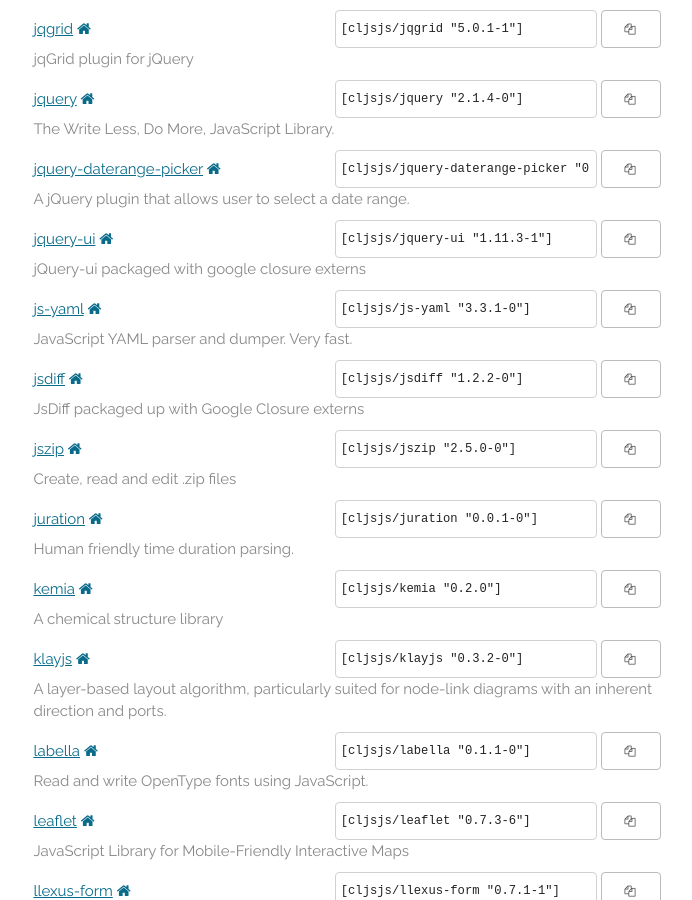
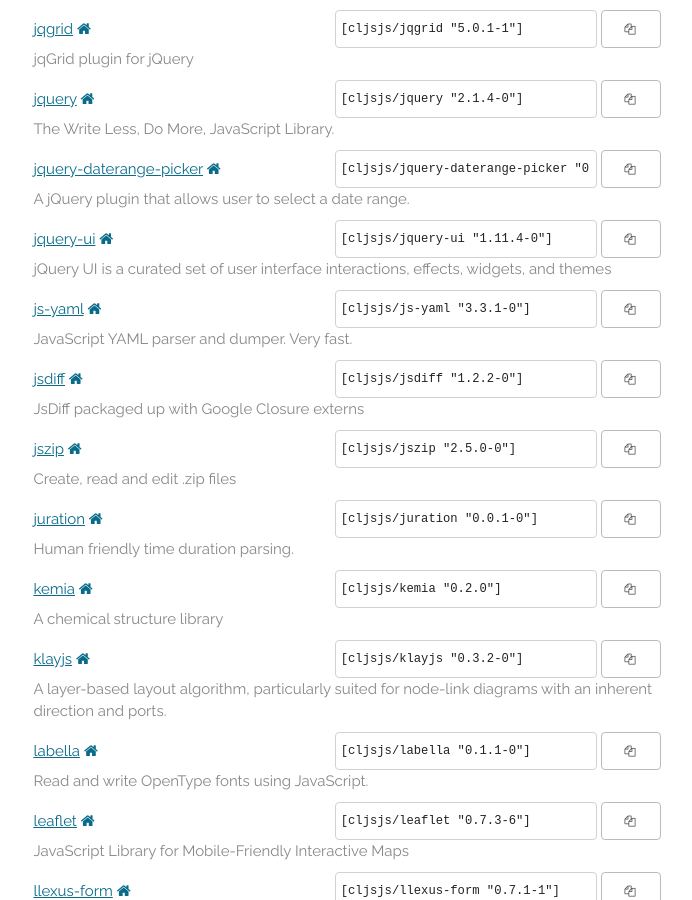
Before and after one commit to cljsjs/cljsjs.github.io, a Jekyll site: the page built from index.markdown, in a window 1280 px wide and 900 px high, scrolled down 5292 px. Shown: the whole window, without its empty margins (293-985 px from the left). Built offline with Jekyll 4.4.1, drawn with Linux system fonts in a browser that asks for light colours; nearby versions of some CDN libraries; comment, search, counter and statistics services are not loaded.

Commit message:
Automatic update

```diff
--- a/_includes/packages.html
+++ b/_includes/packages.html
@@ -549,10 +549,10 @@
     <a href="https://clojars.org/cljsjs/jquery-ui">jquery-ui</a>
     <a href="http://jqueryui.com" target="new"><i class="fa fa-home"></i></a>
     <span class="clojars">
-      <input type="text" value='[cljsjs/jquery-ui "1.11.3-1"]'/>
-      <button data-clipboard-text='[cljsjs/jquery-ui "1.11.3-1"]'><i class="fa fa-copy"></i></button>
+      <input type="text" value='[cljsjs/jquery-ui "1.11.4-0"]'/>
+      <button data-clipboard-text='[cljsjs/jquery-ui "1.11.4-0"]'><i class="fa fa-copy"></i></button>
     </span>
-    <p class="description">jQuery-ui packaged with google closure externs</p>
+    <p class="description">jQuery UI is a curated set of user interface interactions, effects, widgets, and themes</p>
   </li>
   <li>
     <a href="https://clojars.org/cljsjs/js-yaml">js-yaml</a>
```
